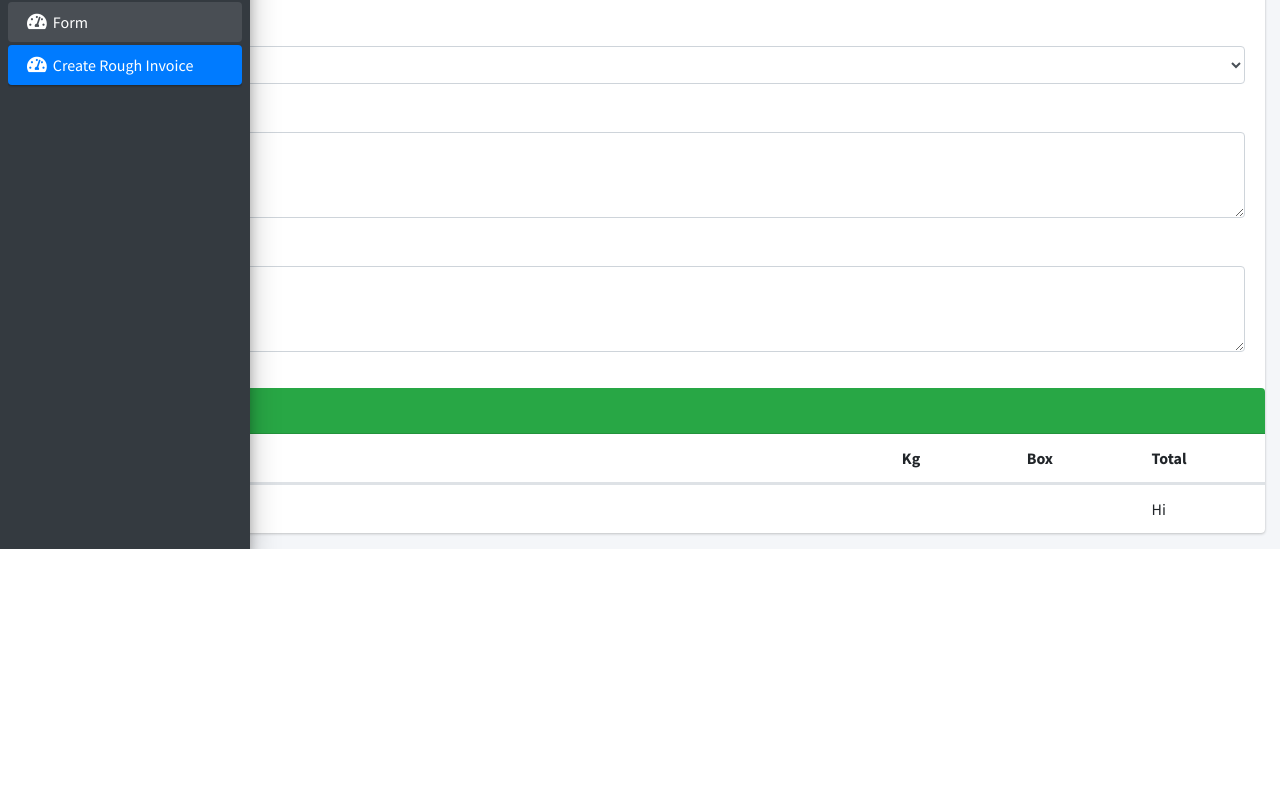
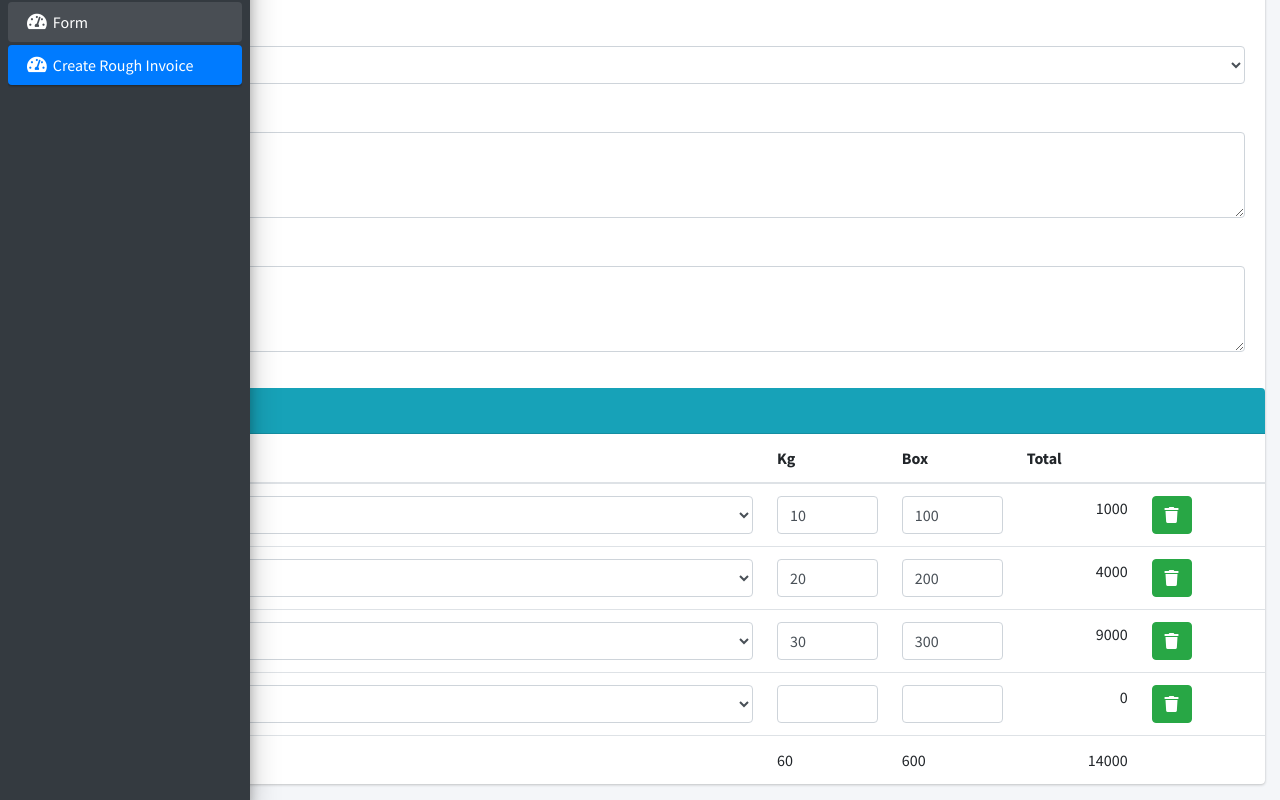
Before and after one commit to ncodtechnologies/shade_expo, a React (Create React App) app: page /RoughInvoiceCreate in a window 1280 px wide. Shown: the part 268-1068 px from the top of the page. Before the commit the page ends 817 px from the top, so only its background shows below. Built offline with nearby package versions, Linux system fonts and the light colour scheme.

Commit message:
Rough Invoice: Table

```diff
--- a/src/pages/roughInvCreate.js
+++ b/src/pages/roughInvCreate.js
@@ -4,78 +4,82 @@ import DatePicker from 'react-date-picker';
 
 class App extends Component {
 
-  state = {
+  constructor(props) {
+    super(props);
+
+    this.state = {
       title: 'Table',
       date: new Date(),
-    arrItems: [
+      products: [
+        { Id_item:0, Items: '--Select--' },
         { Id_item:1, Items: 'Item 1' },
         { Id_item:2, Items: 'Item 2' },
         { Id_item:3, Items: 'Item 3' },
       ],
-
       invItems: [
         { id_item:1, kg : 10, box: 100 },
-      { id_item:2, kg : 10, box: 100 },
-      { id_item:3, kg : 10, box: 100 },
+        { id_item:2, kg : 20, box: 200 },
+        { id_item:3, kg : 30, box: 300 },
+        { id_item:0, kg : "", box: "" },
       ]
     }
-
-  onChange = date => this.setState({ date })
-
-  handleChangeKg = async function(e)  {
-    await this.setState({
-       kg: e.target.value
-    })
-    this.calcTotal();
   }
 
-handleChangeBox = async function(e) {
+  onDateChange = date => this.setState({ date })
 
-  await this.setState({
-      box: e.target.value
+  handleChangeKg = (e, rowIndex) =>  {
+      let _invItems = this.state.invItems;
+      let _row = _invItems[rowIndex];
+      _row.kg = e.target.value;
+      _invItems[rowIndex] = _row;
+      this.setState({
+        invItems: _invItems
       })
-    this.calcTotal();
-  }
-    calcTotal(){
-
-    if(this.state.kg=="" || this.state.box=="") return
-    else
-    var kg_ = this.state.kg;
-    var box_ = this.state.box;
-    var tot = (kg_ * box_);
-
-    this.setState({total:tot})
   }
 
-  calcGrandTotal(){
-
+  handleChangeBox = (e, rowIndex) =>  {
+    let _invItems = this.state.invItems;
+    let _row = _invItems[rowIndex];
+    _row.box = e.target.value;
+    _invItems[rowIndex] = _row;
+    this.setState({
+      invItems: _invItems
+    })
   }
 
-  componentDidMount() {
-
+  handleChangeProduct = (e, rowIndex) =>  {
+    let _invItems = this.state.invItems;
+    let _row = _invItems[rowIndex];
+    _row.id_item = e.target.value;
+    _invItems[rowIndex] = _row;
+    this.setState({
+      invItems: _invItems
+    })
   }
 
-  componentWillMount() {
-
+  delRow = (rowIndex) =>  {
+    let _invItems = this.state.invItems;
+    _invItems.splice(rowIndex, 1);
+    this.setState({
+      invItems: _invItems
+    })
   }
 
   render() {
-
-    const tableRows = this.state.invItems.map((invItem) =>
-      <tableRow items={invItem} />
+    const tableRows = this.state.invItems.map((invItem,index) =>
+      <TableRow
+        handleChangeKg={this.handleChangeKg}
+        handleChangeBox={this.handleChangeBox}
+        handleChangeProduct={this.handleChangeProduct}
+        delRow={this.delRow}
+        invItem={invItem} rowIndex={index}
+        products={this.state.products}
+        />
   );
 
-    const tableRow = (props) => (
-      <tr>
-        <td>
-
-        </td>
-
-        <td><input type="text" class="form-control" value={this.state.kg} onChange={(e) => this.handleChangeKg(e)} /></td>
-        <td><input type="text" class="form-control"  value={this.state.box}  onChange={(e) => this.handleChangeBox(e)}  /></td>
-        <td>{this.state.total}</td>
-      </tr>
-    );
+    const grandTotal = this.state.invItems.reduce((a, b) => +a + +(b.kg*b.box), 0);
+    const boxTotal = this.state.invItems.reduce((a, b) => +a + +(b.box), 0);
+    const kgTotal = this.state.invItems.reduce((a, b) => +a + +(b.kg), 0);
 
     return (
       <div class="wrapper" >
@@ -97,7 +101,7 @@ handleChangeBox = async function(e) {
               <div class="row">
                 <div class="col-lg-12">
 
-                  <div class="card card-success">
+                  <div class="card card-info">
                     <div class="card-header">
                       <h3 class="card-title">New Rough Invoice</h3>
                     </div>
@@ -114,7 +118,7 @@ handleChangeBox = async function(e) {
                                 </div>
                                 <DatePicker
                                   className={"form-control"}
-                                  onChange={this.onChange}
+                                  onChange={this.onDateChange}
                                   value={this.state.date}
                                   format={"dd/MM/yyyy"}
                                 />
@@ -122,9 +126,9 @@ handleChangeBox = async function(e) {
                             </div>
                           </div>
                         </div>
+
                         <div class="row">
                           <div class="col-sm-12">
-
                             <div class="form-group">
                               <label>Part of loading</label>
                               <select class="form-control">
@@ -145,6 +149,7 @@ handleChangeBox = async function(e) {
                             </div>
                           </div>
                         </div>
+
                         <div class="row">
                           <div class="col-sm-12">
                             <div class="form-group">
@@ -168,21 +173,20 @@ handleChangeBox = async function(e) {
                             <th style={{ width: '10%' }}>Kg</th>
                             <th style={{ width: '10%' }}>Box</th>
                             <th style={{ width: '10%' }}>Total</th>
+                            <th style={{ width: '10%' }}></th>
                           </tr>
                         </thead>
                         <tbody>
-                          {
-                            tableRows
-                          }
+                          { tableRows }
                         </tbody>
                         <tfoot>
                           <td></td>
+                          <td>{ kgTotal }</td>
+                          <td>{ boxTotal }</td>
+                          <td align="right" >{ grandTotal }</td>
                           <td></td>
-                          <td></td>
-                          <td>Hi</td>
                         </tfoot>
                       </table>
-
                     </div>
                   </div>
                 </div>
@@ -197,4 +201,43 @@ handleChangeBox = async function(e) {
   }
 }
 
+class TableRow extends React.Component {
+
+	handleChangeKg = (e) => {
+    this.props.handleChangeKg(e, this.props.rowIndex);
+  }
+
+	handleChangeBox = (e) => {
+    this.props.handleChangeBox(e, this.props.rowIndex);
+  }
+
+	handleChangeProduct = (e) => {
+    this.props.handleChangeProduct(e, this.props.rowIndex);
+  }
+
+	delRow = () => {
+    this.props.delRow(this.props.rowIndex);
+  }
+
+	render() {
+    let invItem = this.props.invItem;
+    let total = invItem.kg * invItem.box;
+		return (
+      <tr>
+        <td>
+          <select class="form-control"  onChange={(e) => this.handleChangeProduct(e)} value={invItem.id_item} >
+            {this.props.products.map((column) => <option value={column.Id_item}>{column.Items}</option>)}
+          </select>
+        </td>
+        <td><input type="text" class="form-control" value={invItem.kg} onChange={(e) => this.handleChangeKg(e)} /></td>
+        <td><input type="text" class="form-control"  value={invItem.box}  onChange={(e) => this.handleChangeBox(e)}  /></td>
+        <td align="right" >{total}</td>
+        <td>
+            <button type="button"  onClick={this.delRow}  class="btn btn-success"><i class="fas fa-trash"></i></button>
+        </td>
+      </tr>
+    );
+	}
+}
+
 export default App;
```
Lines whose indentation alone changed are shown as unchanged.
